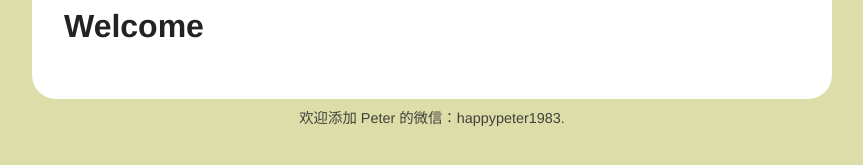
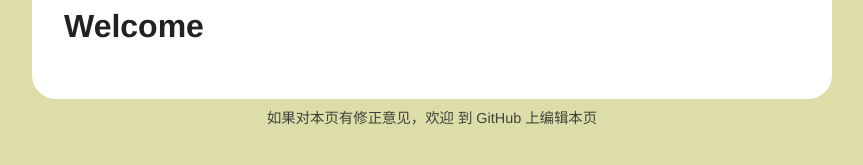
Before and after one commit to happyschool/happyschool.github.io, a Jekyll site: the page built from book/index.md, in a window 1280 px wide. Shown: the part 241-406 px from the top of the page, without its empty margins (208-1071 px from the left). Built offline with Jekyll 4.4.1, drawn with Linux system fonts in a browser that asks for light colours.

Commit message:
edit on github

```diff
--- a/_layouts/book.html
+++ b/_layouts/book.html
@@ -30,9 +30,13 @@
       </div>
     </div>
     <div id="footer">
-      <a href="https://haoqicat.com" target="_blank"
-        >欢迎添加 Peter 的微信：happypeter1983</a
-      >.
+      如果对本页有修正意见，欢迎
+      <a
+        href="https://github.com/happyschool/happyschool.github.io/blob/master/{{
+          page.name
+        }}"
+        >到 GitHub 上编辑本页</a
+      >
     </div>
   </body>
 </html>
```
